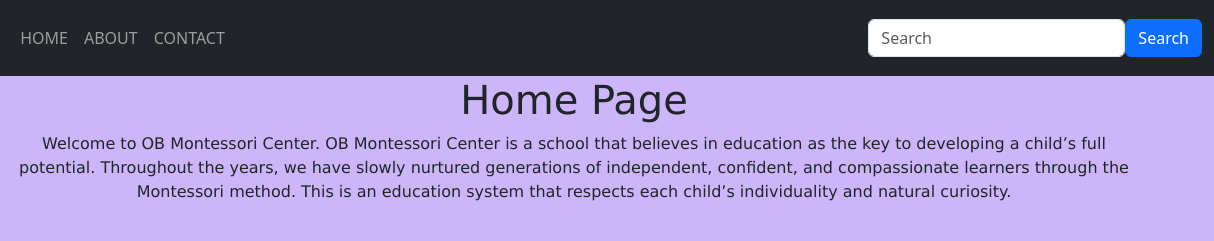
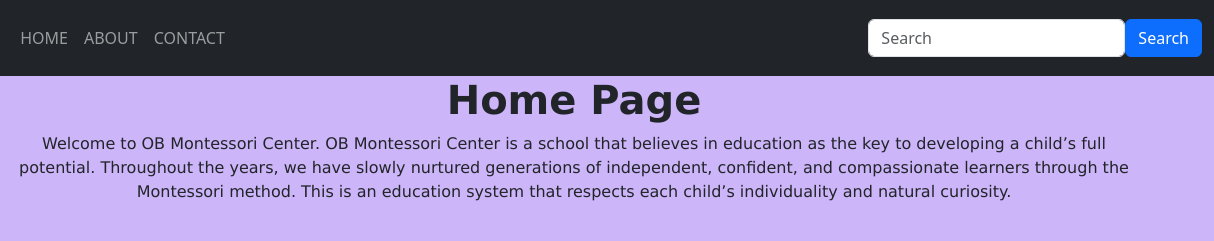
Before and after one commit to czarld/LP_ICT9EMERALD_Q2SW2_Lodronio_Czarina, a plain HTML site: page index.html in a window 1280 px wide. Shown: the top 241 px of the page, 66-1280 px from the left. Drawn offline with nearby package versions, Linux system fonts and the light colour scheme.

Commit message:
index.html

```diff
--- a/index.html
+++ b/index.html
@@ -54,7 +54,7 @@
 
 
 <div class=" container text-center" style="font-family:'Lucida Sans', 'Lucida Sans Regular', 'Lucida Grande', 'Lucida Sans Unicode', Geneva, Verdana, sans-serif">
-<h1> Home Page </h1>
+<h1><strong> Home Page </strong></h1>
 <p> Welcome to OB Montessori Center. OB Montessori Center is a school that believes in education as the key to developing a child’s full potential. Throughout the years, we have slowly nurtured generations of independent, confident, and compassionate learners through the Montessori method. This is an education system that respects each child’s individuality and natural curiosity.</p>
 <img src="obmcampus copy.jpg" alt="OBMC CAMPUS" class="img-fluid rounded-3 mt-4" style="max-width: 700px;">
 </div>
```
